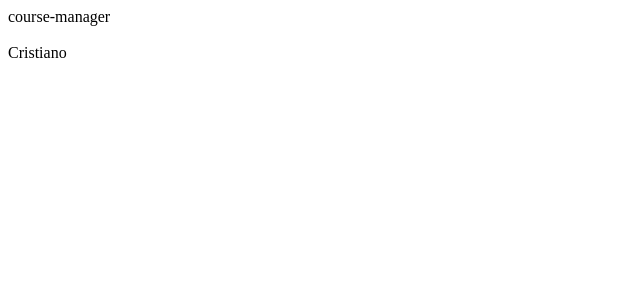
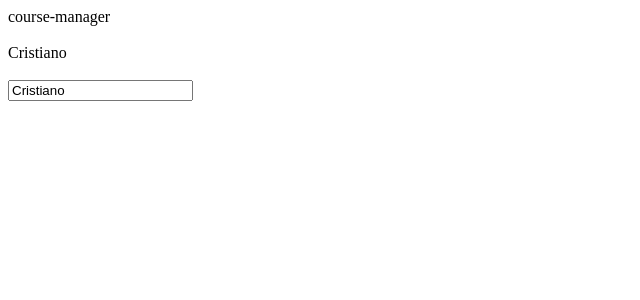
Before and after one commit to Cristiano-Silva-Ferreira/courser-manager, an Angular app: page / in a window 1280 px wide. Shown: the top 300 px of the page, without its empty margins (0-640 px from the left). Built offline with nearby package versions, Linux system fonts and the light colour scheme.

Commit message:
Update app.component.html

```diff
--- a/src/app/app.component.html
+++ b/src/app/app.component.html
@@ -3,3 +3,8 @@
 <br/>
 <br/>
 {{ name }}
+
+<br/>
+<br/>
+
+<input [(ngModel)]="name" name="name">
```
